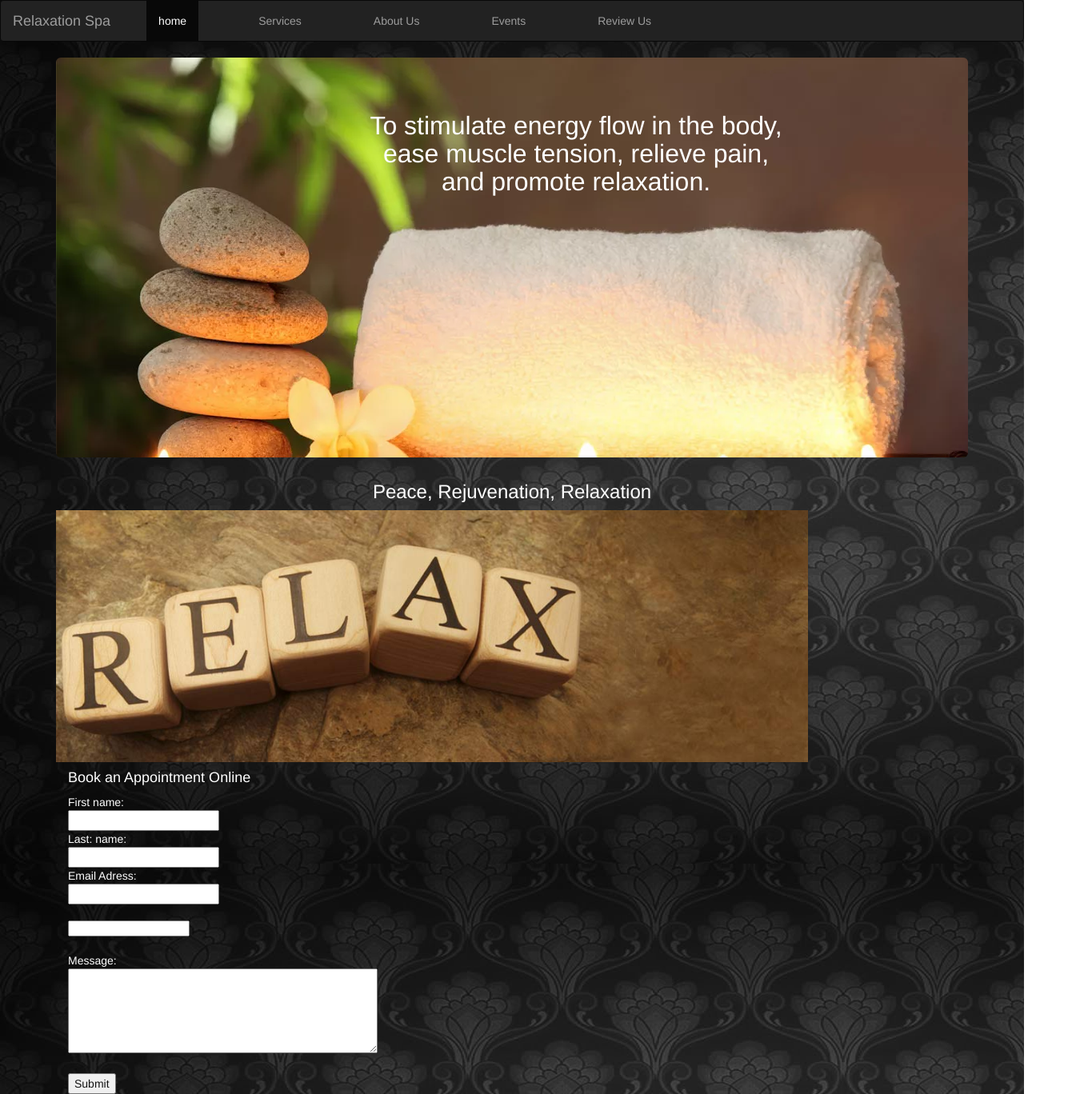
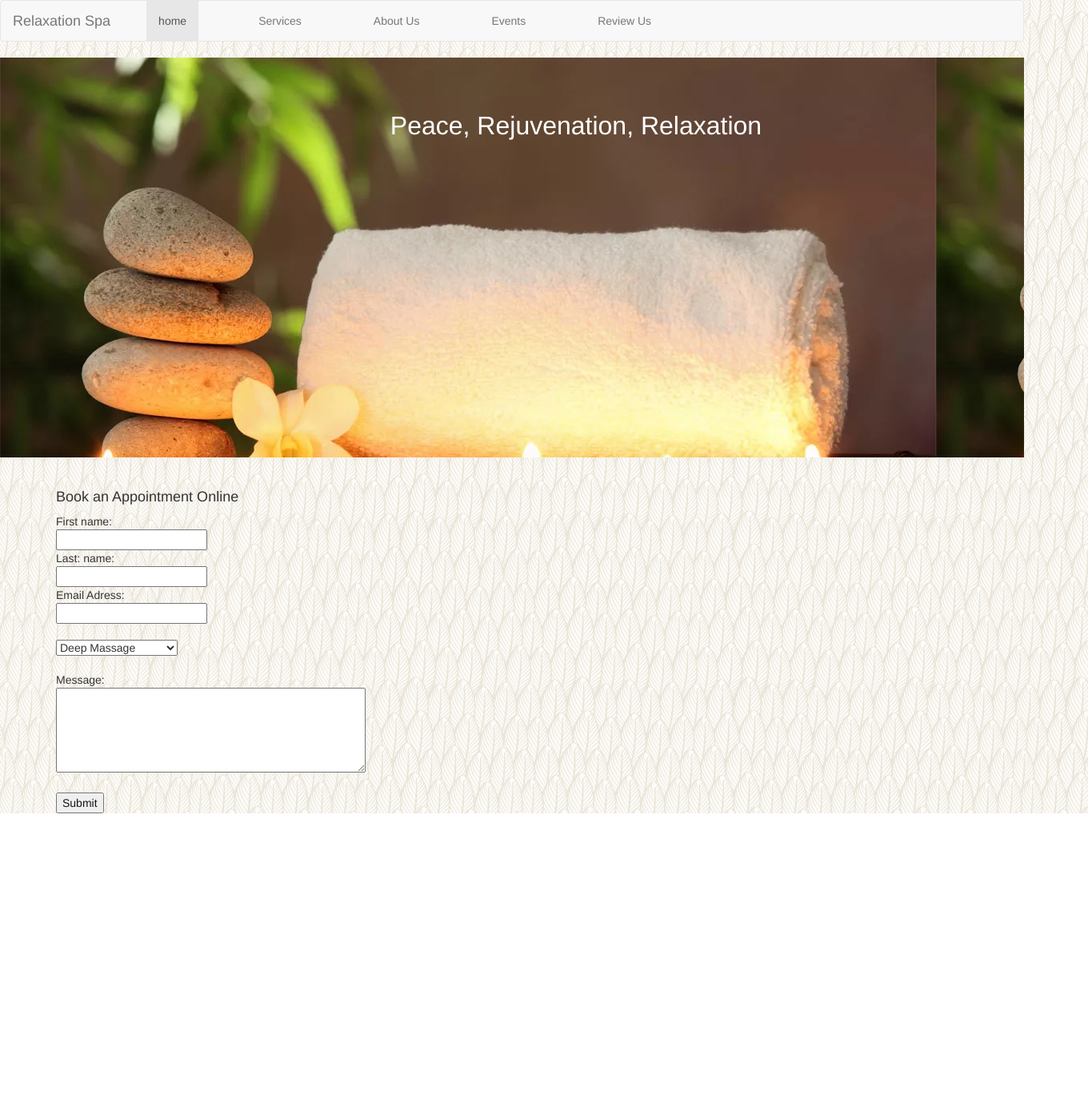
Before and after one commit to collins100/Relaxation-Day-Spa, a plain HTML site: page index.html in a window 1280 px wide. Shown: the whole page at 80% size, 1360 px wide, since content can reach past the window. After the commit the page ends 1017 px from the top, so only its background shows below. Drawn offline with nearby package versions, Linux system fonts and the light colour scheme.

Commit message:
still ugly

```diff
--- a/index.html
+++ b/index.html
@@ -10,7 +10,7 @@
 <script src="http://maxcdn.bootstrapcdn.com/bootstrap/3.2.0/js/bootstrap.min.js"></script>
 </head>
 <body>
-<nav class="navbar navbar-inverse">
+<nav class="navbar navbar-default">
     <div class="container-fluid">
         <div class="navbar-header">
             <a class="navbar-brand" href="#">Relaxation Spa</a>
@@ -25,24 +25,25 @@
     </div>        <!--   end of container-fluid   -->
 </nav>            <!--   end of nav                -->
 
-<div class="container">
-    <div class="jumbotron">
-        <h2 style="border:2px">To stimulate energy flow in the body, <br> ease muscle tension, relieve pain, <br>and promote relaxation.
-        </h2>
+
+<div class="jumbotron">
+    <div class="container">
+      <!--<p style="color:#FAFAFA;font-style:italic">To stimulate energy flow in the body, <br> ease muscle tension, relieve pain, <br>and promote relaxation.</p>-->
 
     </div>      <!--          end of jumbotron           -->
-   <h3 id="relaxheader">Peace, Rejuvenation, Relaxation</h3>
+   <h2 id="relaxheader">Peace, Rejuvenation, Relaxation</h2>
+   <!--<p style="text align: center">To stimulate energy flow in the body, <br> ease muscle tension, relieve pain, <br>and promote relaxation.
+        </p>-->
+
 </div>          <!--         end of container            -->
 
 
 
 
 <div class="container">
-   <img src="Images/relax.jpg" height="315px" width=940px;>
-   <div class="rows">
-       <div class="col-md-4">
+
            <div class="appointment">
-               <h4 style="color:#FFFFFF">Book an Appointment Online</h4>
+               <h4>Book an Appointment Online</h4>
             <form>
                <fieldset>
                First name:<br>
@@ -68,11 +69,8 @@
              </fieldset>
          </form>
          </div>         <!--       end of the appointment div-->
-     </div>          <!--      end of col-md-4 div       -->
-     <div class="col-md-8">
 
-     </div>       <!--      end of col-md-4 div       -->
-   </div>          <!---    end of row div             -->
+
 </div>           <!--       end of container div     -->
 </body>
 </html>
--- a/main.css
+++ b/main.css
@@ -33,11 +33,15 @@ Navigation
 	padding: 20px;
 }
 
+nav a:hover {
+	color:#C8BF93;
+}
+
 /*----------------------------------------------------------
 Body
 ----------------------------------------------------------*/
 body{
-	background-image:url(Images/spabackground.jpg);
+	background-image:url(Images/upfeathers.png);
 }
 /*------------------------------------------------------------
 Jumbotron
@@ -46,7 +50,9 @@ Jumbotron
 		margin-top: 0;
 		height: 500px;
 		background-image:url(Images/spajumbo.jpg);
+
 }
+
 
 .jumbotron .container {
 	    position: relative;
@@ -60,13 +66,14 @@ Jumbotron
 	   color: #FFFFFF;
 	   font-size: 32px;
 	   text-align: center;
-	   font:Impact, Haettenschweiler, "Franklin Gothic Bold", "Arial Black", sans-serif;
+	   font:Gotham, "Helvetica Neue", Helvetica, Arial, sans-serif;
 	   border: 2px white;
 }
 
 #relaxheader {
 	   color:#FFFFFF;
 	   text-align:center;
+	   font:Segoe, "Segoe UI", "DejaVu Sans", "Trebuchet MS", Verdana, sans-serif;
 }
 /*--------------------------------------------------------------------
 Form
@@ -77,6 +84,6 @@ Form
 	   margin-right: auto;
 }
 
-form {
+/*form {
     color:#FFFFFF;
 }
```
Also changed, not shown: Images/fresh_snow_@2X.png (added), Images/pixel_weave_@2X.png (added), Images/tree_bark.png (added), Images/upfeathers.png (added), Images/wild_flowers.png (added).
